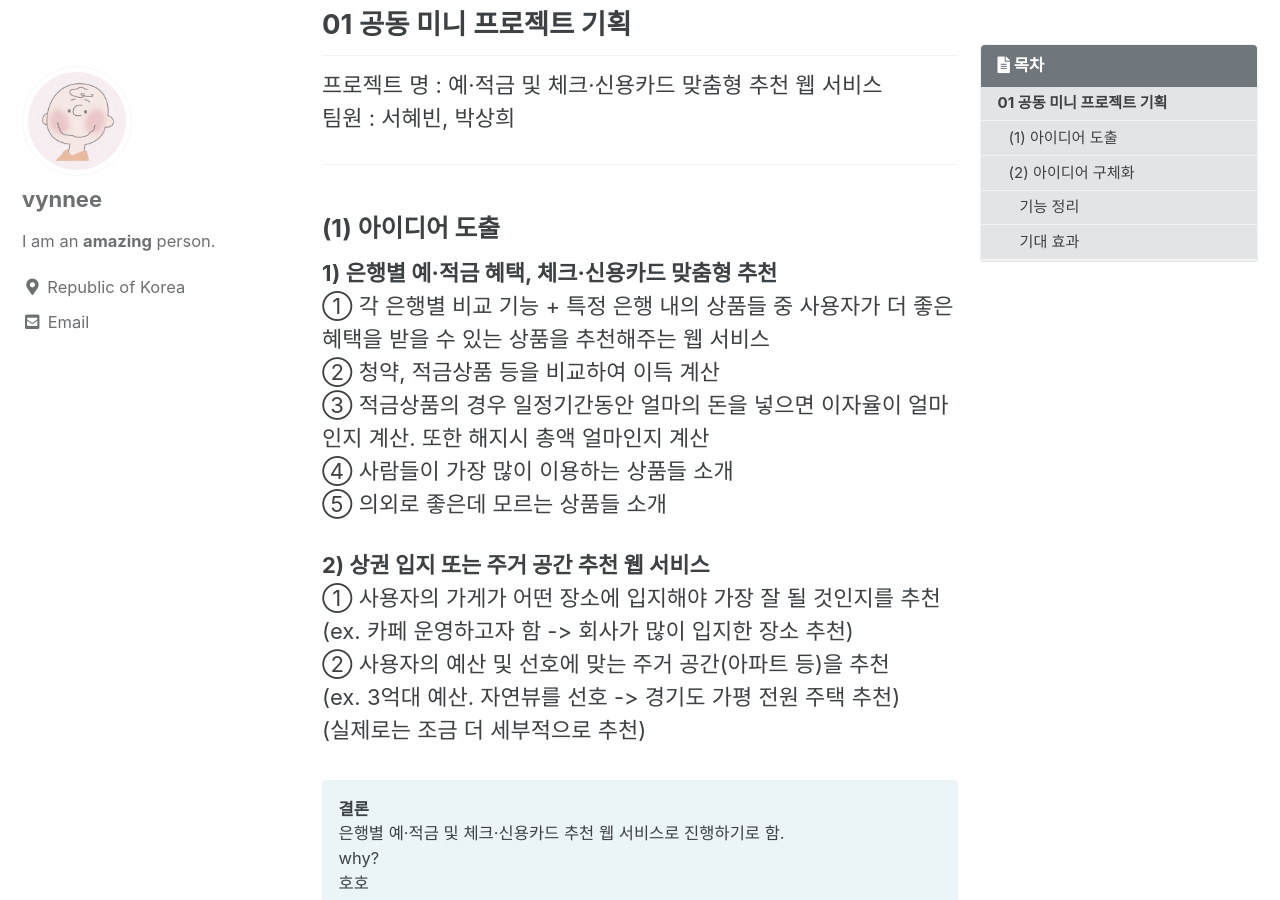
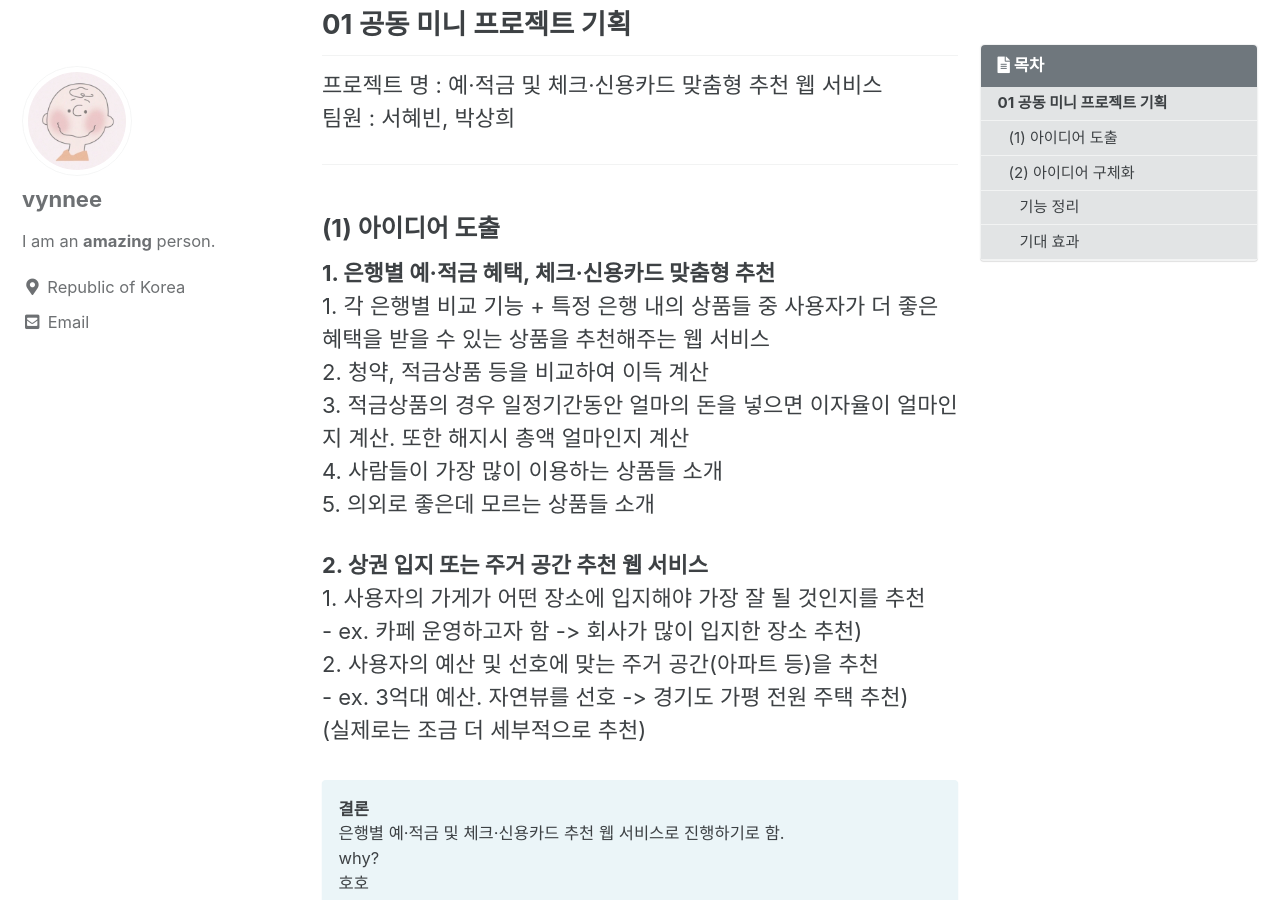
Before and after one commit to vynnee/vynnee.github.io, a Jekyll site: the page built from _posts/2021-01/project/2021-02-09-pj1.md, in a window 1280 px wide and 900 px high, scrolled down 315 px. Built offline with Jekyll 4.4.1, drawn with Linux system fonts in a browser that asks for light colours; cached includes are drawn as plain includes; comment, search, counter and statistics services are not loaded.

Commit message:
[2021-02-10] post modify

```diff
--- a/_posts/2021-01/project/2021-02-09-pj1.md
+++ b/_posts/2021-01/project/2021-02-09-pj1.md
@@ -23,18 +23,18 @@ Last_modified_at: 2021-02-06T00:00:00+08:00
 
 ### (1) 아이디어 도출
 
-**1) 은행별 예·적금 혜택, 체크·신용카드 맞춤형 추천<br>**
-   ① 각 은행별 비교 기능 + 특정 은행 내의 상품들 중 사용자가 더 좋은 혜택을 받을 수 있는 상품을 추천해주는 웹 서비스<br>
-   ② 청약, 적금상품 등을 비교하여 이득 계산<br>
-    ③ 적금상품의 경우 일정기간동안 얼마의 돈을 넣으면 이자율이 얼마인지 계산. 또한 해지시 총액 얼마인지 계산<br>
-    ④ 사람들이 가장 많이 이용하는 상품들 소개<br>
-    ⑤ 의외로 좋은데 모르는 상품들 소개<br>
+**1. 은행별 예·적금 혜택, 체크·신용카드 맞춤형 추천<br>**
+    1. 각 은행별 비교 기능 + 특정 은행 내의 상품들 중 사용자가 더 좋은 혜택을 받을 수 있는 상품을 추천해주는 웹 서비스<br>
+    2. 청약, 적금상품 등을 비교하여 이득 계산<br>
+    3. 적금상품의 경우 일정기간동안 얼마의 돈을 넣으면 이자율이 얼마인지 계산. 또한 해지시 총액 얼마인지 계산<br>
+    4. 사람들이 가장 많이 이용하는 상품들 소개<br>
+    5. 의외로 좋은데 모르는 상품들 소개<br>
 
-**2) 상권 입지 또는 주거 공간 추천 웹 서비스<br>**
-    ① 사용자의 가게가 어떤 장소에 입지해야 가장 잘 될 것인지를 추천<br>
-        (ex. 카페 운영하고자 함 -> 회사가 많이 입지한 장소 추천)<br>
-    ② 사용자의 예산 및 선호에 맞는 주거 공간(아파트 등)을 추천<br>
-        (ex. 3억대 예산. 자연뷰를 선호 -> 경기도 가평 전원 주택 추천)<br>
+**2. 상권 입지 또는 주거 공간 추천 웹 서비스<br>**
+    1. 사용자의 가게가 어떤 장소에 입지해야 가장 잘 될 것인지를 추천<br>
+        - ex. 카페 운영하고자 함 -> 회사가 많이 입지한 장소 추천)<br>
+    2. 사용자의 예산 및 선호에 맞는 주거 공간(아파트 등)을 추천<br>
+        - ex. 3억대 예산. 자연뷰를 선호 -> 경기도 가평 전원 주택 추천)<br>
     (실제로는 조금 더 세부적으로 추천)<br>
 
 **결론**<br>
```
